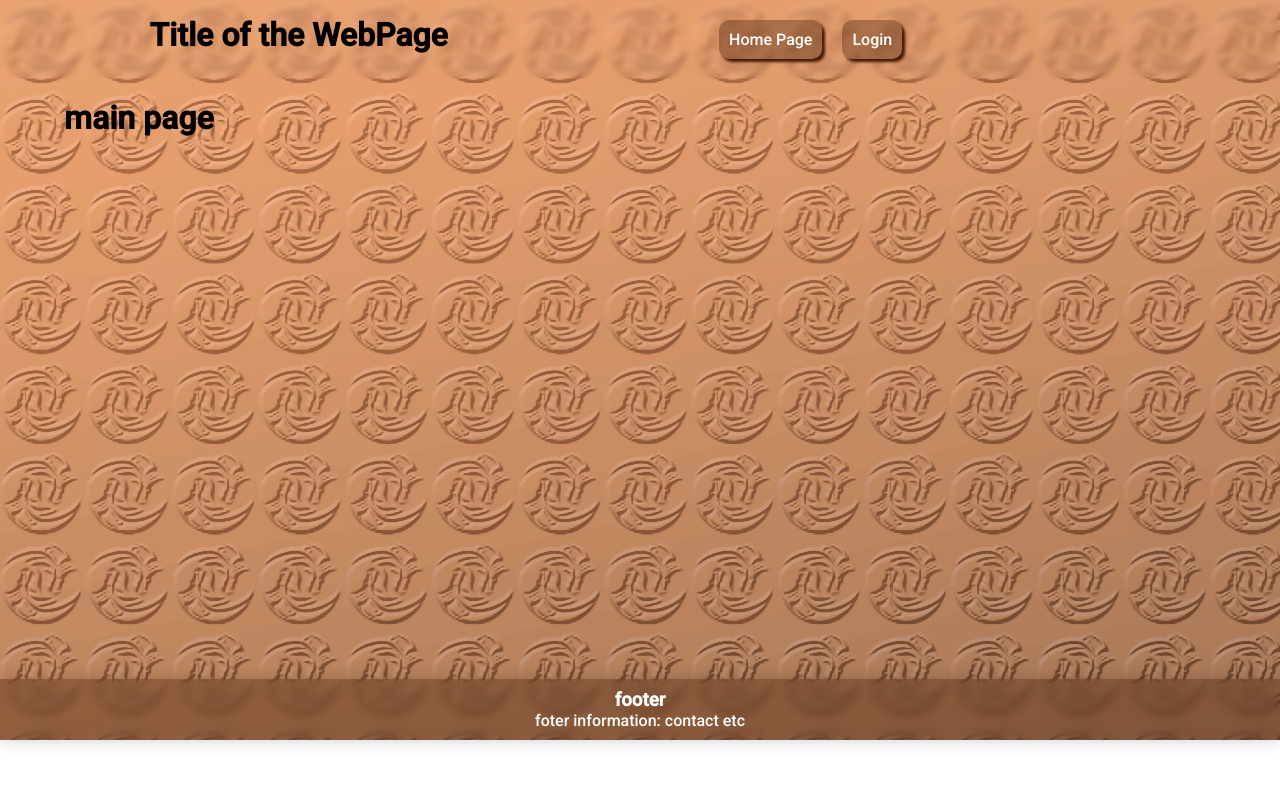
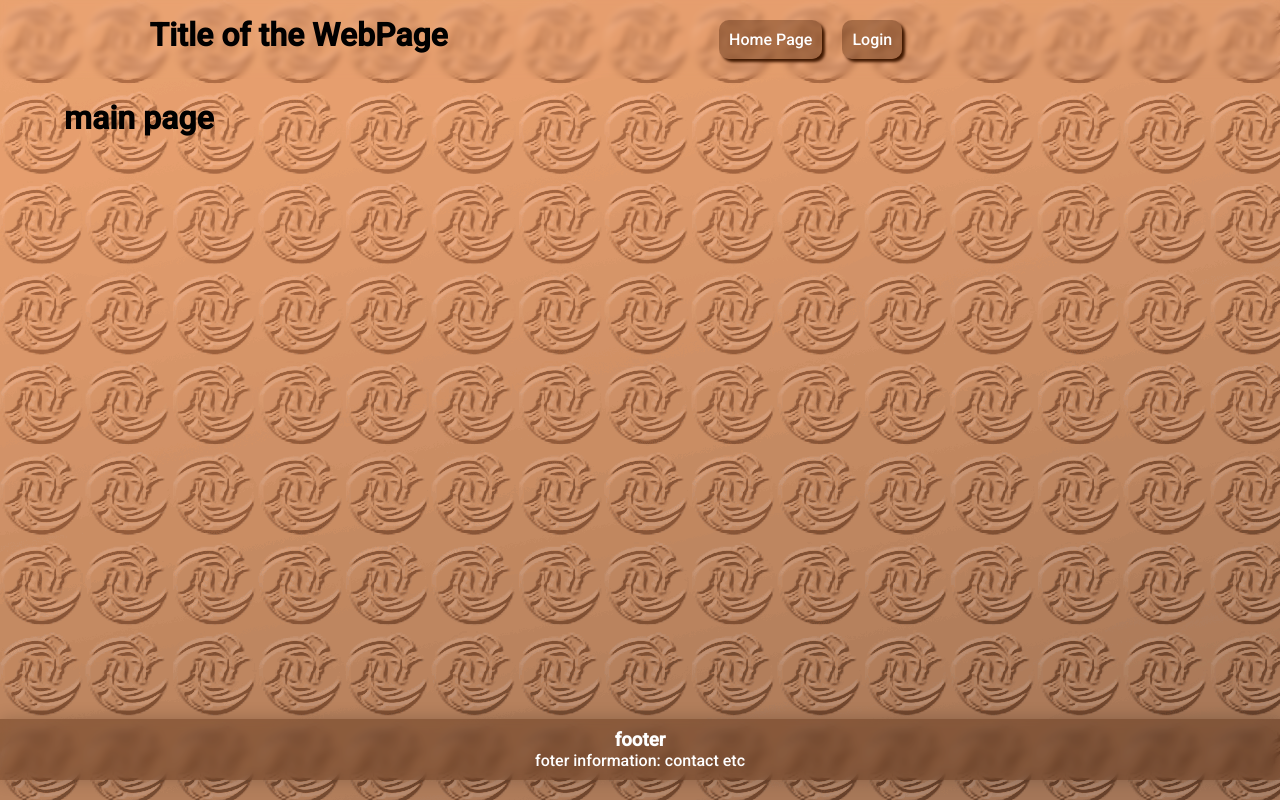
Before and after one commit to Witek120782/questionnaire_web, a Vue app: page /home in a window 1280 px wide. Built offline with nearby package versions, Linux system fonts and the light colour scheme.

Commit message:
QListPage and QSinglePage some styles changes

```diff
--- a/src/App.vue
+++ b/src/App.vue
@@ -32,11 +32,12 @@
 		padding:0;
 		font-family: 'Roboto', sans-serif;
 	.base-wrapper{
+		min-height: 100vh;
 		background-image: url('./img/backgrounds/background_dragon.png');
 		background-repeat: repeat;
 
 		.bodyApp{
-			min-height: 70vh;
+			min-height: 75vh;
 			padding: 20px 5vw 20px 5vw;
 			// background-color: $colour02;
 		}
--- a/src/components/baseComponents/RadioRating.vue
+++ b/src/components/baseComponents/RadioRating.vue
@@ -57,7 +57,7 @@
 	.radio-section{
 		border: 1px solid $colour03;
 		border-radius: 5px;
-		padding: 3px;
+		padding: 2px 2px 3px 2px;
 		margin-bottom:7px;
 		input{
 			cursor: pointer;
@@ -68,6 +68,11 @@
 			padding: 0px 3px 0px 3px;
 			font-size:20px;
 		}
+		input[type=radio]:checked + label {
+				padding: 1px 1px 2px 1px;
+				border-radius: 3px;
+				background-color:gold;
+}
 	}
 	.bad{
 			background-color: red;
--- a/src/components/baseComponents/TheFooter.vue
+++ b/src/components/baseComponents/TheFooter.vue
@@ -10,11 +10,12 @@
 
 <style lang="scss" scoped>
 	.footer-wrapper{
+		position: relative;
 		left:0;
 		right:0;
 		bottom:0;
 		width: auto;
-		min-height: 10px;
+		min-height: 3vh;
 		margin:0;
 		padding: 10px 10px 10px 10px;
 		box-shadow: 0 0 1rem 0 rgba(0,0,0,.2);
--- a/src/pages/questionnaires/QListPage.vue
+++ b/src/pages/questionnaires/QListPage.vue
@@ -105,7 +105,10 @@
 			justify-items: center;
 
 			& .add-button{
-				background-color:$colour04;
+				border-radius: 10px;
+				box-shadow: 3px 3px 3px  rgba(64,24,1,1);
+				background-color: rgba(64,24,1,.35);
+				backdrop-filter: blur(5px);
 			}
 		}
 	}
```
Also changed, not shown: src/components/baseComponents/BaseCard.vue (indentation only).
